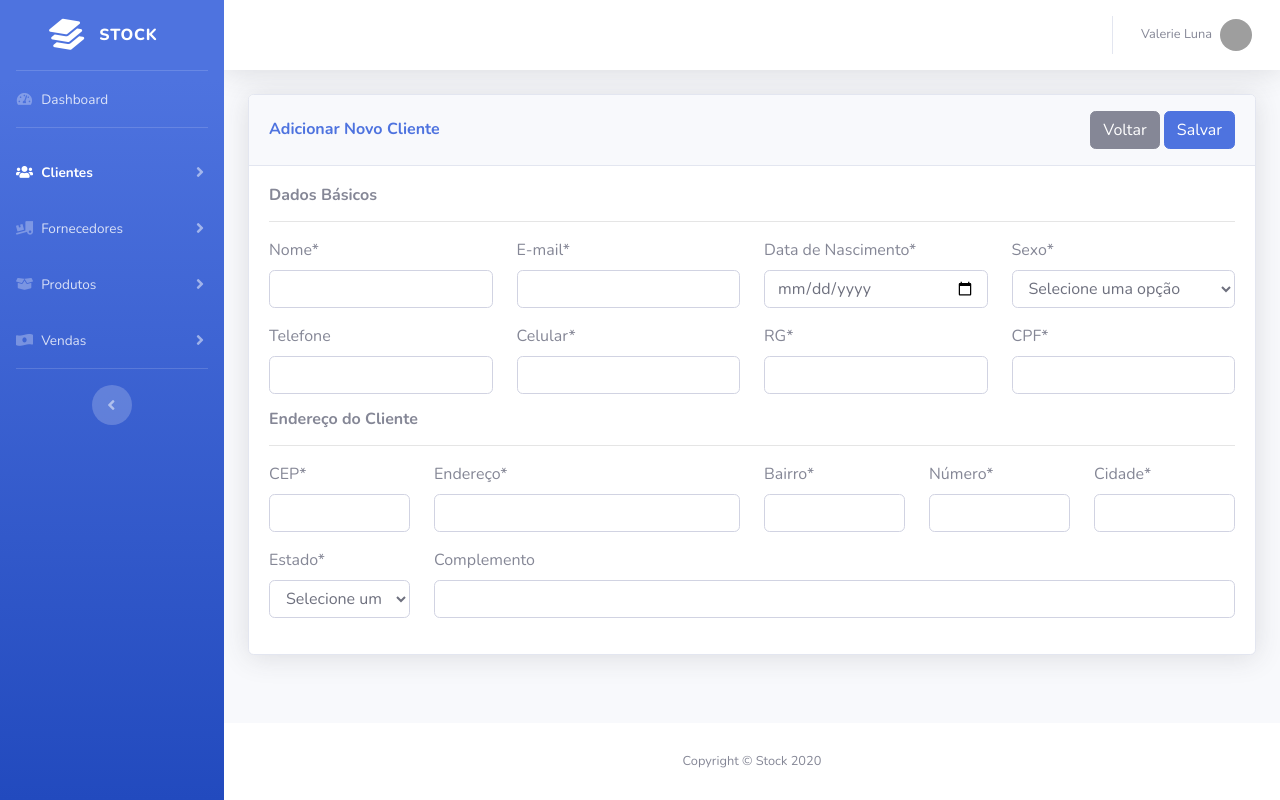
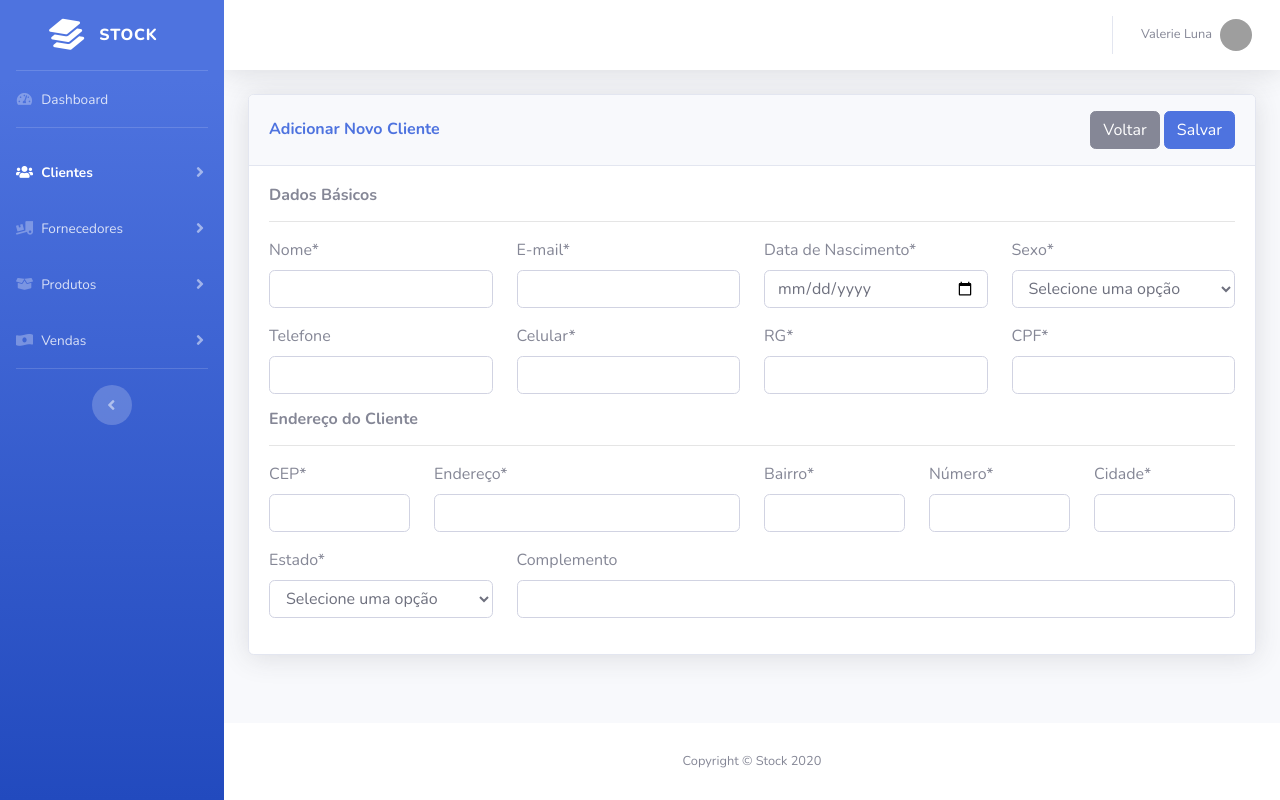
Before and after one commit to jeversonjv/stock, a CodeIgniter app: page /database/clientes/adicionar in a window 1280 px wide. Run offline with CodeIgniter, Linux system fonts and the light colour scheme; the visitor is signed in with stand-in values (Sample User, id 1); some libraries are stand-ins or nearby versions; grey boxes are pictures that could not be loaded.

Commit message:
ajuste tamanho do campo de estado

```diff
--- a/application/views/Clientes/Formulario.php
+++ b/application/views/Clientes/Formulario.php
@@ -117,7 +117,7 @@
                         <input type="text" name="cidade" id="cidade" class="form-control" value="<?= !empty($cliente->cidade) ? $cliente->cidade : ""?>" <?= isset($somente_visualizar) ? "readonly" : "" ?> />
                     </div>
                 </div>
-                <div class="col-md-2 col-xs-12">
+                <div class="col-md-3 col-xs-12">
                     <div class="form-group">
                         <label> Estado* </label>
                         <select name="estado" id="estado" class="form-control" <?= isset($somente_visualizar) ? "disabled" : "" ?>>
@@ -128,7 +128,7 @@
                         </select>
                     </div>
                 </div>
-                <div class="col-md-10 col-xs-12">
+                <div class="col-md-9 col-xs-12">
                     <div class="form-group">
                         <label> Complemento </label>
                         <input type="text" name="complemento" id="complemento" class="form-control" value="<?= !empty($cliente->complemento) ? $cliente->complemento : ""?>" <?= isset($somente_visualizar) ? "readonly" : "" ?> />
```
